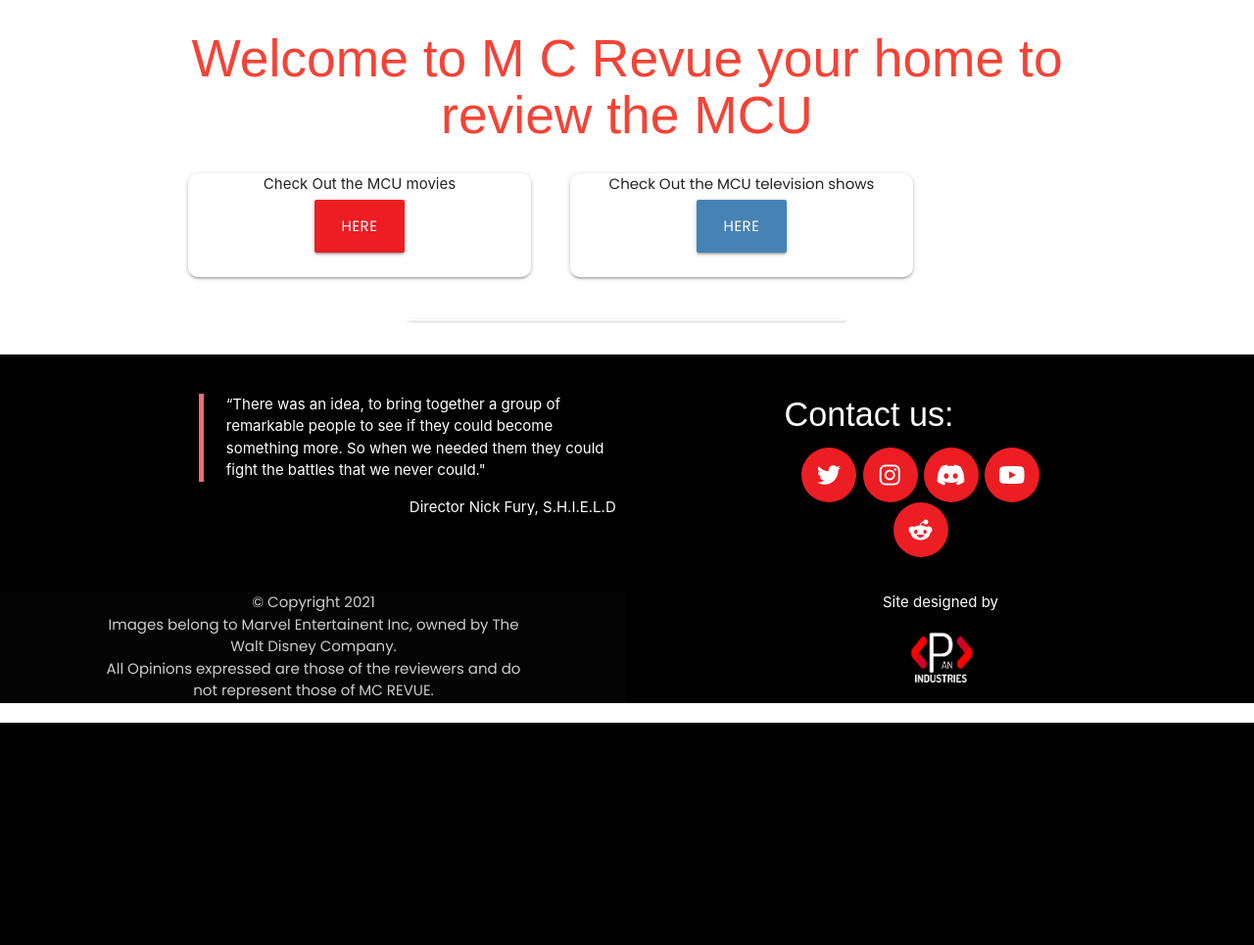
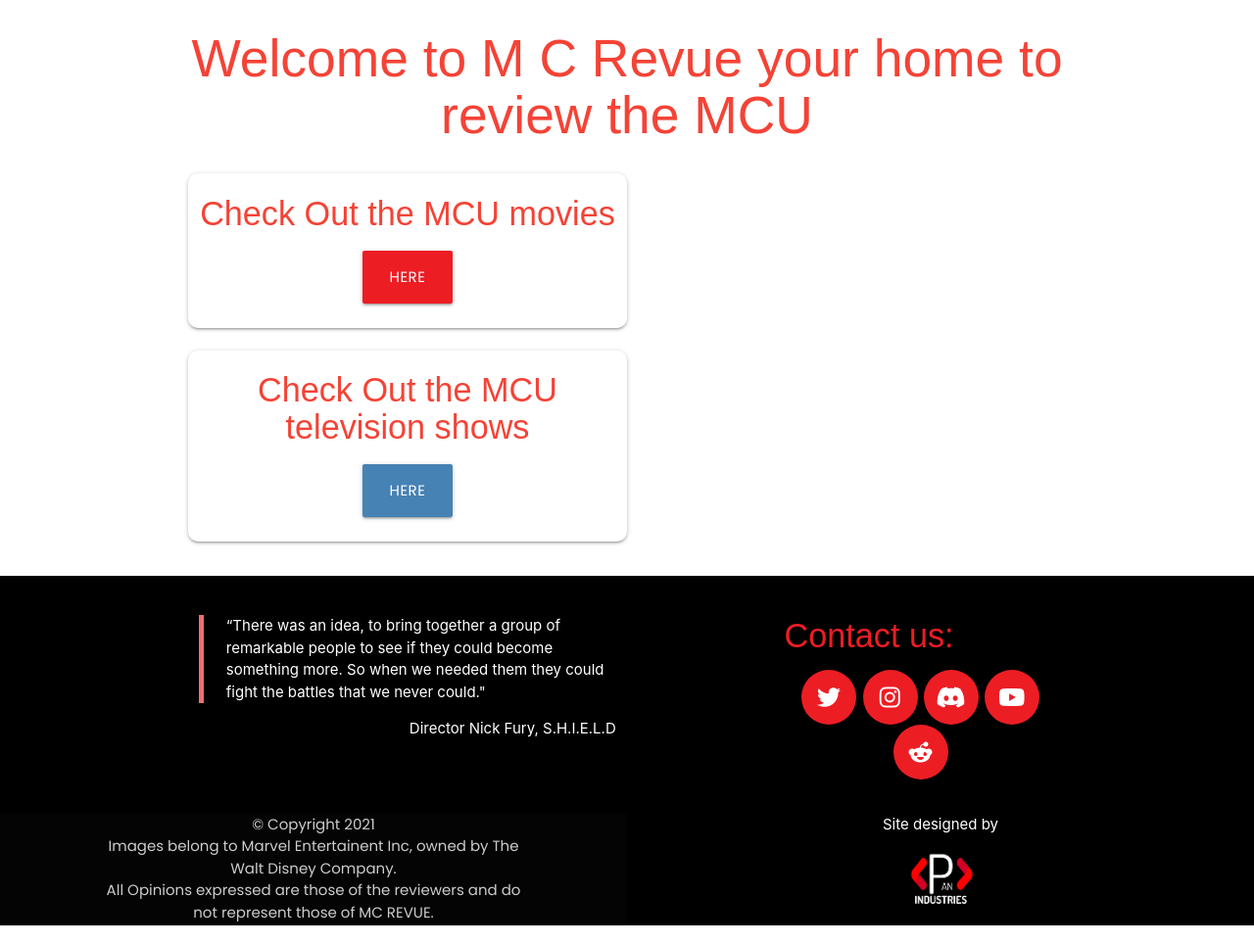
Before and after one commit to tloveday/msp3, a Flask app: page / in a window 1280 px wide. Shown: the part 69-1034 px from the top of the page at 98% size. Before the commit the page ends 807 px from the top, so only its background shows below. Run offline with Flask 2, Linux system fonts and the light colour scheme; data that the repository does not hold is empty; some libraries are stand-ins or nearby versions; some web fonts are replaced.

Commit message:
Editing following discussion with mentor

```diff
--- a/app.py
+++ b/app.py
@@ -132,7 +132,7 @@ def movieinfo(movie_id):
     # Gets movie info from db
     movie = mongo.db.movies.find_one({'_id': ObjectId(movie_id)})
     reviews = list(mongo.db.reviews.find(
-            {'movie._id': movie_id}))
+            {'movie': movie_id}))
     return render_template(
         'movie_info.html', movie=movie, reviews=reviews)
 
@@ -143,8 +143,8 @@ def tvinfo(tvshows_id):
     # Gets TV info from db
     tvshows = mongo.db.tvshows.find_one({'_id': ObjectId(tvshows_id)})
     tvreviews = list(mongo.db.tvreviews.find(
-            {'tvshows_id': tvshows_id}))
-
+            {'show': tvshows_id}))
+    print(tvreviews)
     return render_template(
         'television_info.html', tvshows=tvshows, tvreviews=tvreviews)
 
--- a/static/css/style.css
+++ b/static/css/style.css
@@ -17,6 +17,7 @@ span{
 
 h1,h2, h3, h4, h5{
     font-family:  'Marvel', sans-serif;
+    color: #ed1d24;
 }
 
 li{
@@ -86,9 +87,9 @@ ul li{
 }
 
 .card-home{
-    max-width: 350px;
-    margin-right: 40px;
-    margin-left: 40px;
+    max-width: 450px;
+    margin-right: 30px;
+    margin-left: 30px;
     padding: 10px;
     border-radius: 10px;
     align-content: center;
--- a/templates/edit_movie.html
+++ b/templates/edit_movie.html
@@ -4,7 +4,7 @@
 <h3 class="center-align">Editing Movie info</h3>
 <div class="row">
     <div class="col s8 offset-s2">
-        <form class="card-panel" method="POST" action="{{ url_for('edit_movie', movie_id=movie_id)}}">
+        <form class="card-panel" method="POST" action="{{ url_for('edit_movie', movie_id=movie._id)}}">
             <!-- Release Date-->
             <div class="row">
                 <div class="input-field col s6 offset-s3">
--- a/templates/index.html
+++ b/templates/index.html
@@ -5,13 +5,13 @@
     <h2 class="center-align red-text">Welcome to M C Revue your home to review the MCU</h2>
     <div class="row">
         <div class="card card-home col s12 m6 center-align">
-            Check Out the MCU movies
+            <h4 class="red-text">Check Out the MCU movies</h4>
             <div class="row">
                 <a class="btn btn-red btn-large" href="{{ url_for('get_movies') }}">Here</a>
             </div>
         </div>
         <div class="card card-home col s12 m6 center-align">
-            <span>Check Out the MCU television shows</span>
+            <h4 class="red-text">Check Out the MCU television shows</h4>
             <div class="row">
                 <div class="col s12 m8 offset-m2">
                     <a class="btn btn-blue btn-large" href="{{ url_for('get_television') }}">Here</a>
@@ -19,11 +19,6 @@
             </div>
         </div>
     </div>
-    <div class="row">
-        <div class="card col s12 m6 offset-m3">
-            <!--Search Bar-->
-        </div>
-    </div>
 
 
 {% endblock %}
```
Also changed, not shown: templates/movie_info.html (+5 -7 lines), templates/profile.html (+25 -27 lines), templates/television_info.html (+8 -9 lines), README.md.
